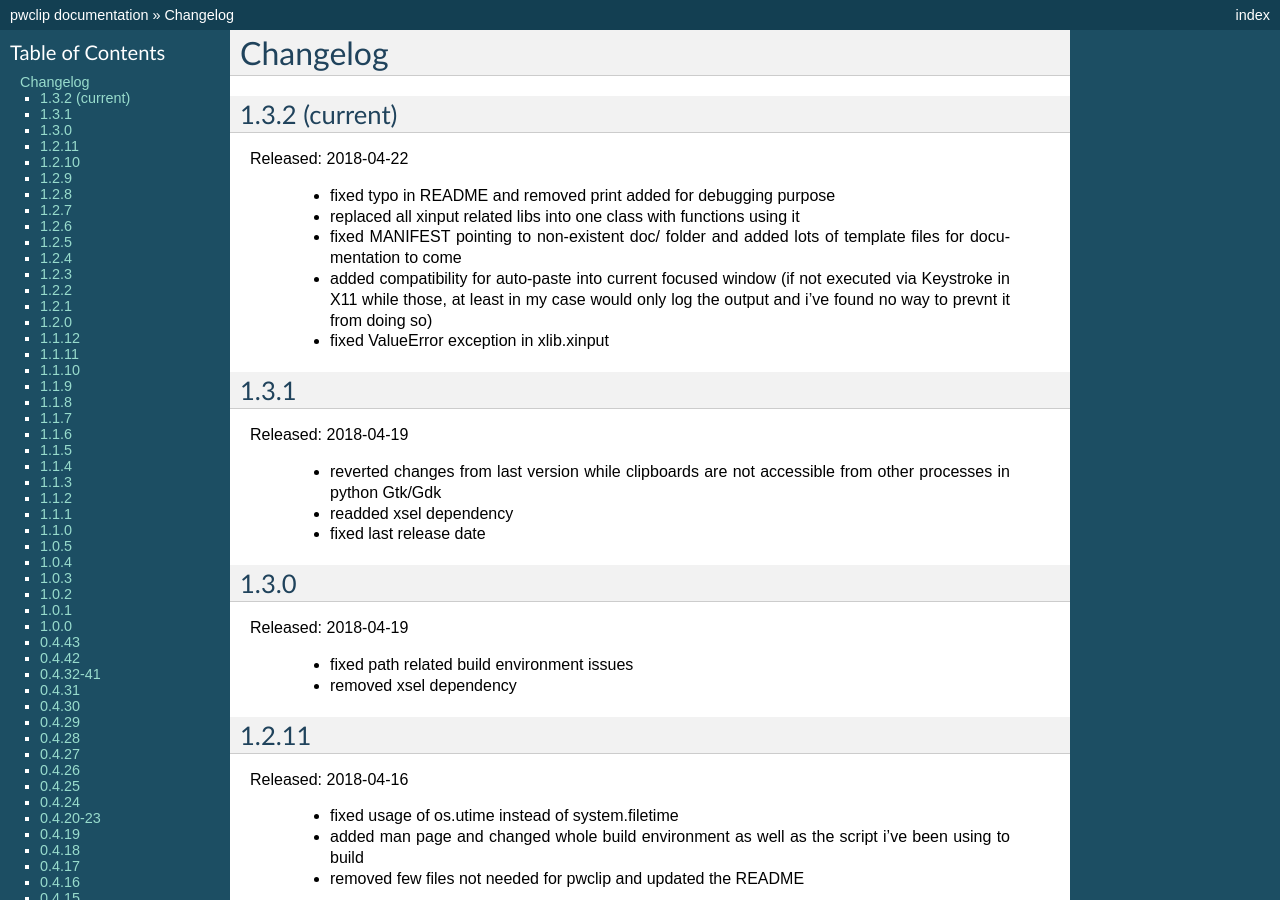
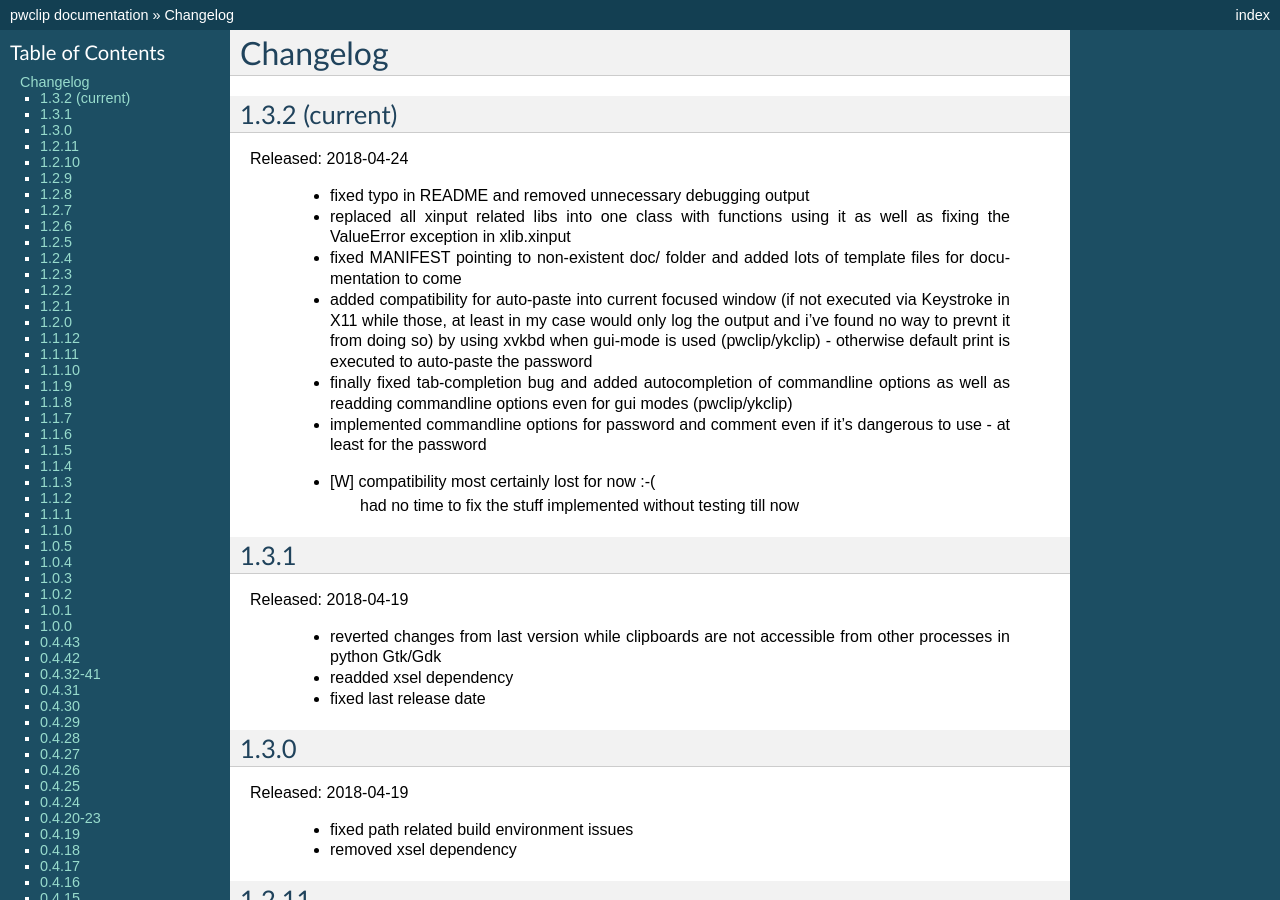
Before and after one commit to d0n/pwclip, a Sphinx documentation site: the page built from docs/CHANGELOG.rst, in a window 1280 px wide and 900 px high. Built offline with Sphinx 7.4.7, drawn with Linux system fonts in a browser that asks for light colours; the version number could not be read and is left out.

Commit message:
{'modified': ['docs/CHANGELOG.rst']} build

```diff
--- a/docs/CHANGELOG.rst
+++ b/docs/CHANGELOG.rst
@@ -4,11 +4,12 @@
 1.3.2 (current)
 ---------------
 
-Released: 2018-04-22
+Released: 2018-04-24
 
-  * fixed typo in README and removed print added for debugging purpose
+  * fixed typo in README and removed unnecessary debugging output
 
   * replaced all xinput related libs into one class with functions using it
+    as well as fixing the ValueError exception in xlib.xinput
 
   * fixed MANIFEST pointing to non-existent doc/ folder and added lots of
     template files for documentation to come
@@ -16,8 +17,19 @@
   * added compatibility for auto-paste into current focused window (if not
     executed via Keystroke in X11 while those, at least in my case would
     only log the output and i've found no way to prevnt it from doing so)
+    by using xvkbd when gui-mode is used (pwclip/ykclip) - otherwise
+    default print is executed to auto-paste the password
 
-  * fixed ValueError exception in xlib.xinput
+  * finally fixed tab-completion bug and added autocompletion of commandline
+    options as well as readding commandline options even for gui modes
+    (pwclip/ykclip)
+
+  * implemented commandline options for password and comment even if it's
+    dangerous to use - at least for the password
+
+  * [W] compatibility most certainly lost for now :-(
+        had no time to fix the stuff implemented without testing till now
+
 
 1.3.1
 -----
```
